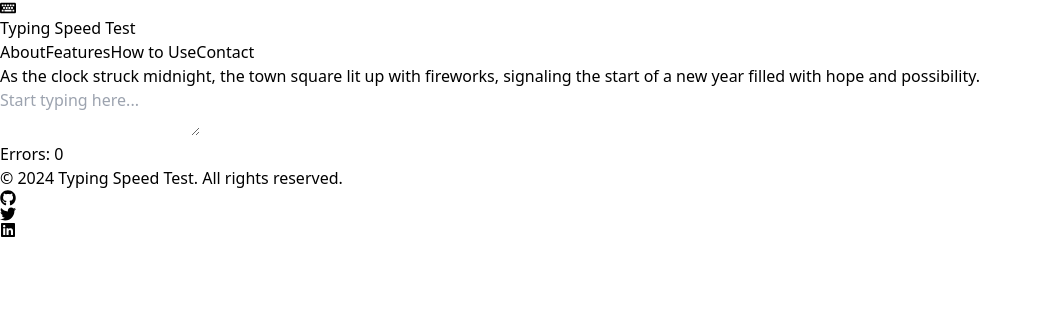
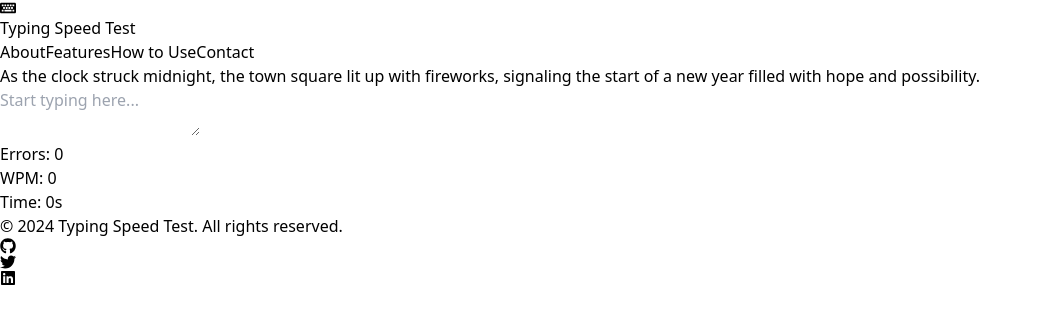
Before and after one commit to ltxstudio/typing-speed, a React (Vite) app: page / in a window 1280 px wide. Shown: the top 324 px of the page, without its empty margins (0-1042 px from the left). Built offline with nearby package versions, Linux system fonts and the light colour scheme.

Commit message:
Update TypingTest.jsx

```diff
--- a/src/components/TypingTest.jsx
+++ b/src/components/TypingTest.jsx
@@ -7,11 +7,23 @@ const TypingTest = ({ onComplete }) => {
   const [startTime, setStartTime] = useState(null);
   const [errorCount, setErrorCount] = useState(0);
   const [finished, setFinished] = useState(false);
+  const [elapsedTime, setElapsedTime] = useState(0);
+  const [realTimeSpeed, setRealTimeSpeed] = useState(0);
 
   useEffect(() => {
     const randomText = sampleTexts[Math.floor(Math.random() * sampleTexts.length)];
     setText(randomText);
   }, []);
+
+  useEffect(() => {
+    let interval;
+    if (!finished && startTime) {
+      interval = setInterval(() => {
+        setElapsedTime(Math.floor((Date.now() - startTime) / 1000));
+      }, 1000);
+    }
+    return () => clearInterval(interval);
+  }, [startTime, finished]);
 
   const handleInputChange = (e) => {
     const { value } = e.target;
@@ -24,29 +36,66 @@ const TypingTest = ({ onComplete }) => {
       .filter((char, idx) => char !== text[idx]).length;
     setErrorCount(errors);
 
+    const words = value.trim().split(' ').length;
+    const timeTaken = (Date.now() - startTime) / 1000;
+    const speed = Math.round((words / timeTaken) * 60);
+    setRealTimeSpeed(speed);
+
     if (value === text) {
       setFinished(true);
-      const timeTaken = (Date.now() - startTime) / 1000;
-      const words = text.split(' ').length;
-      const speed = Math.round((words / timeTaken) * 60);
-      onComplete({ speed, timeTaken, errors });
+      const totalTimeTaken = (Date.now() - startTime) / 1000;
+      const totalWords = text.split(' ').length;
+      const finalSpeed = Math.round((totalWords / totalTimeTaken) * 60);
+      onComplete({ speed: finalSpeed, timeTaken: totalTimeTaken, errors });
     }
   };
 
+  const restartTest = () => {
+    setText(sampleTexts[Math.floor(Math.random() * sampleTexts.length)]);
+    setInput('');
+    setErrorCount(0);
+    setElapsedTime(0);
+    setStartTime(null);
+    setFinished(false);
+    setRealTimeSpeed(0);
+  };
+
   return (
-    <div className="p-6 bg-white rounded-lg shadow-lg">
+    <div className="p-6 bg-white rounded-lg shadow-lg max-w-2xl mx-auto">
       <p className="text-lg font-medium mb-4 text-gray-700 border-b pb-2">{text}</p>
+
+      {/* Input Textarea */}
       <textarea
         disabled={finished}
         value={input}
         onChange={handleInputChange}
-        className="w-full h-28 border border-gray-300 rounded-lg p-4 focus:outline-none focus:ring-2 focus:ring-blue-500"
+        className="w-full h-28 border border-gray-300 rounded-lg p-4 focus:outline-none focus:ring-2 focus:ring-blue-500 transition-all"
         placeholder="Start typing here..."
       ></textarea>
-      <div className="flex justify-between mt-4">
-        <p className="text-sm text-gray-500">Errors: {errorCount}</p>
-        {finished && <p className="text-sm text-green-500">Test completed!</p>}
+
+      {/* Speed and Error Display */}
+      <div className="flex justify-between mt-4 text-sm text-gray-600">
+        <div className="flex items-center space-x-4">
+          <p>Errors: {errorCount}</p>
+          <p>WPM: {realTimeSpeed}</p>
+        </div>
+        <div>
+          <p>Time: {elapsedTime}s</p>
+        </div>
       </div>
+
+      {/* Test Completed Message */}
+      {finished && (
+        <div className="mt-4 text-center">
+          <p className="text-sm text-green-500 font-semibold">Test Completed!</p>
+          <button
+            onClick={restartTest}
+            className="mt-2 px-6 py-2 bg-blue-600 text-white rounded-full hover:bg-blue-700 transition-all duration-200"
+          >
+            Restart Test
+          </button>
+        </div>
+      )}
     </div>
   );
 };
```
